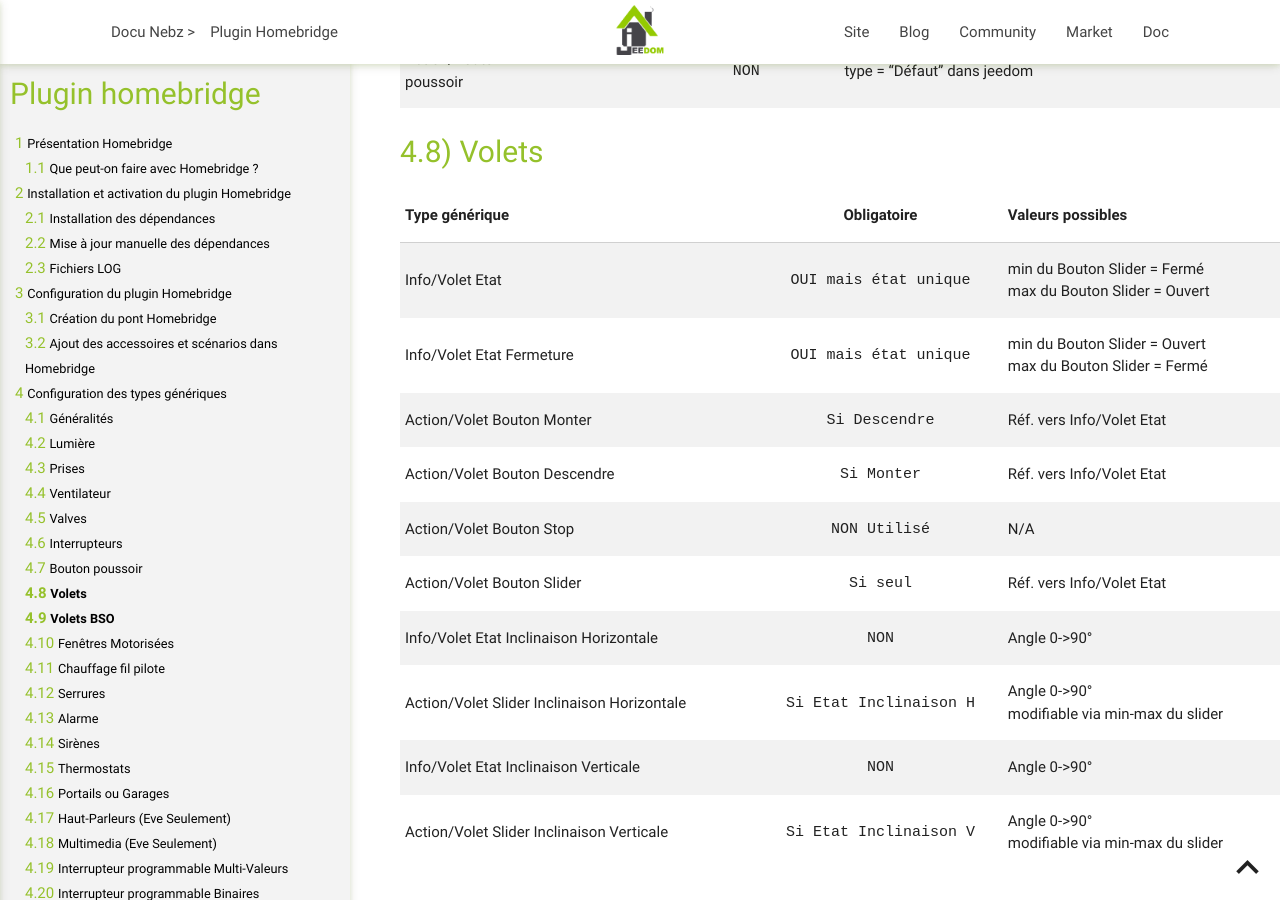
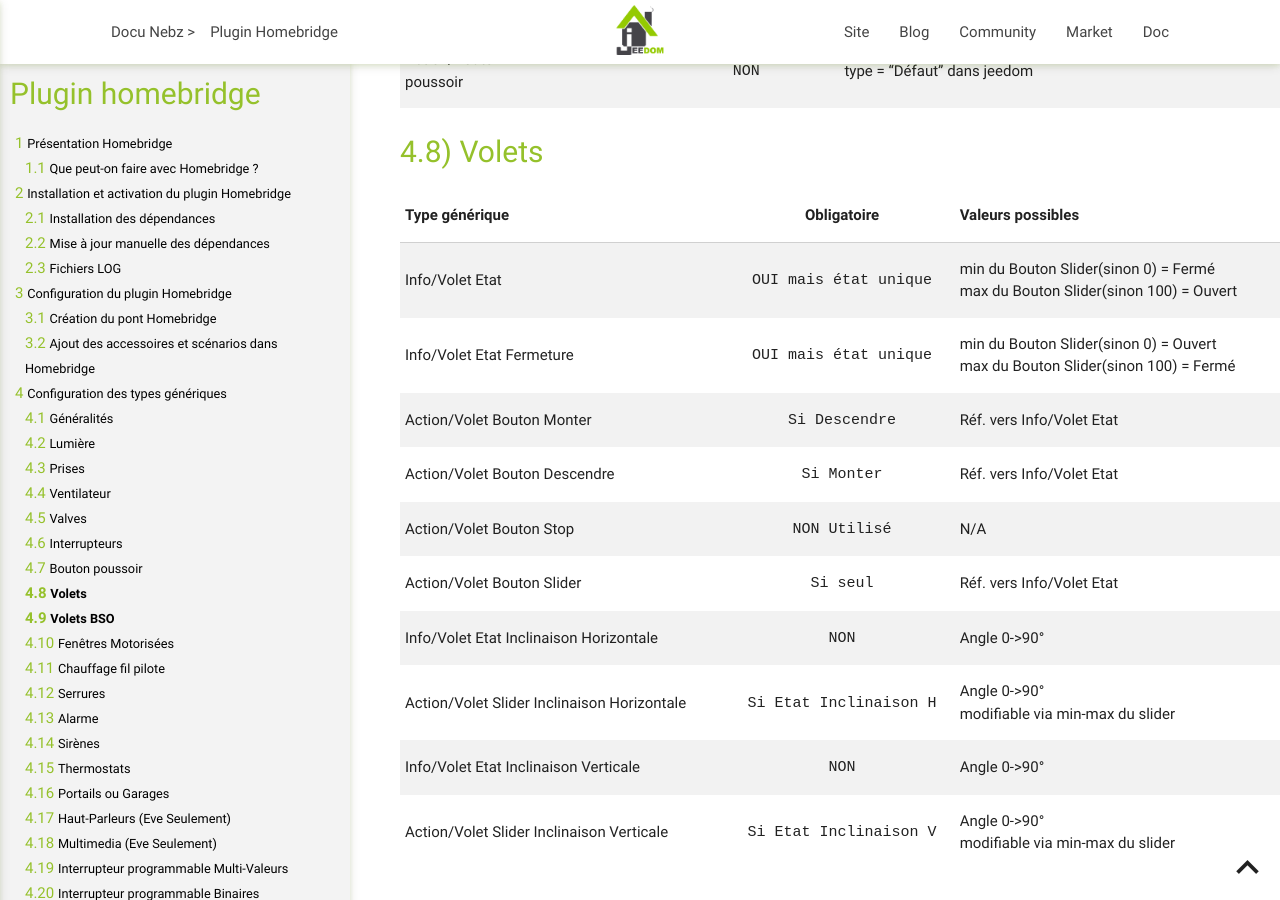
Before and after one commit to NebzHB/jeedom_docs, a Jekyll site: the page built from plugins/homebridge/fr_FR/index.md, in a window 1280 px wide and 900 px high, scrolled down 15256 px. Built offline with Jekyll 4.4.1, drawn with Linux system fonts in a browser that asks for light colours.

Commit message:
Update index.md

```diff
--- a/plugins/homebridge/fr_FR/index.md
+++ b/plugins/homebridge/fr_FR/index.md
@@ -293,8 +293,8 @@
 
 |Type générique  | Obligatoire | Valeurs possibles |
 |---------------|:----------------:|----------------|
-|Info/Volet Etat|`OUI mais état unique`|min du Bouton Slider = Fermé<br/>max du Bouton Slider = Ouvert|
-|Info/Volet Etat Fermeture|`OUI mais état unique`|min du Bouton Slider = Ouvert<br/>max du Bouton Slider = Fermé|
+|Info/Volet Etat|`OUI mais état unique`|min du Bouton Slider(sinon 0) = Fermé <br/>max du Bouton Slider(sinon 100) = Ouvert|
+|Info/Volet Etat Fermeture|`OUI mais état unique`|min du Bouton Slider(sinon 0) = Ouvert<br/>max du Bouton Slider(sinon 100) = Fermé|
 |Action/Volet Bouton Monter|`Si Descendre`|Réf. vers Info/Volet Etat|
 |Action/Volet Bouton Descendre|`Si Monter`|Réf. vers Info/Volet Etat|
 |Action/Volet Bouton Stop|`NON Utilisé`|N/A|
```
